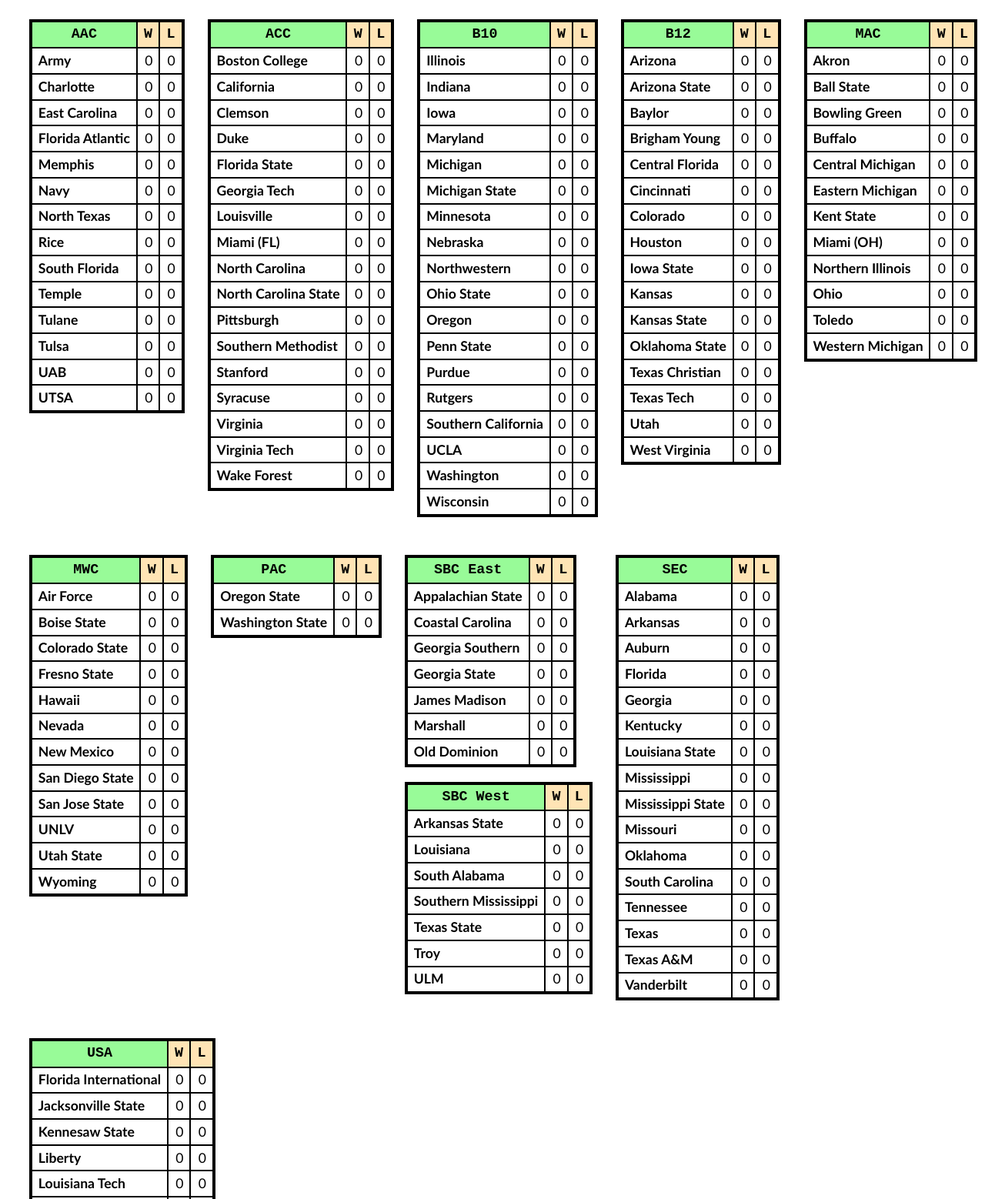
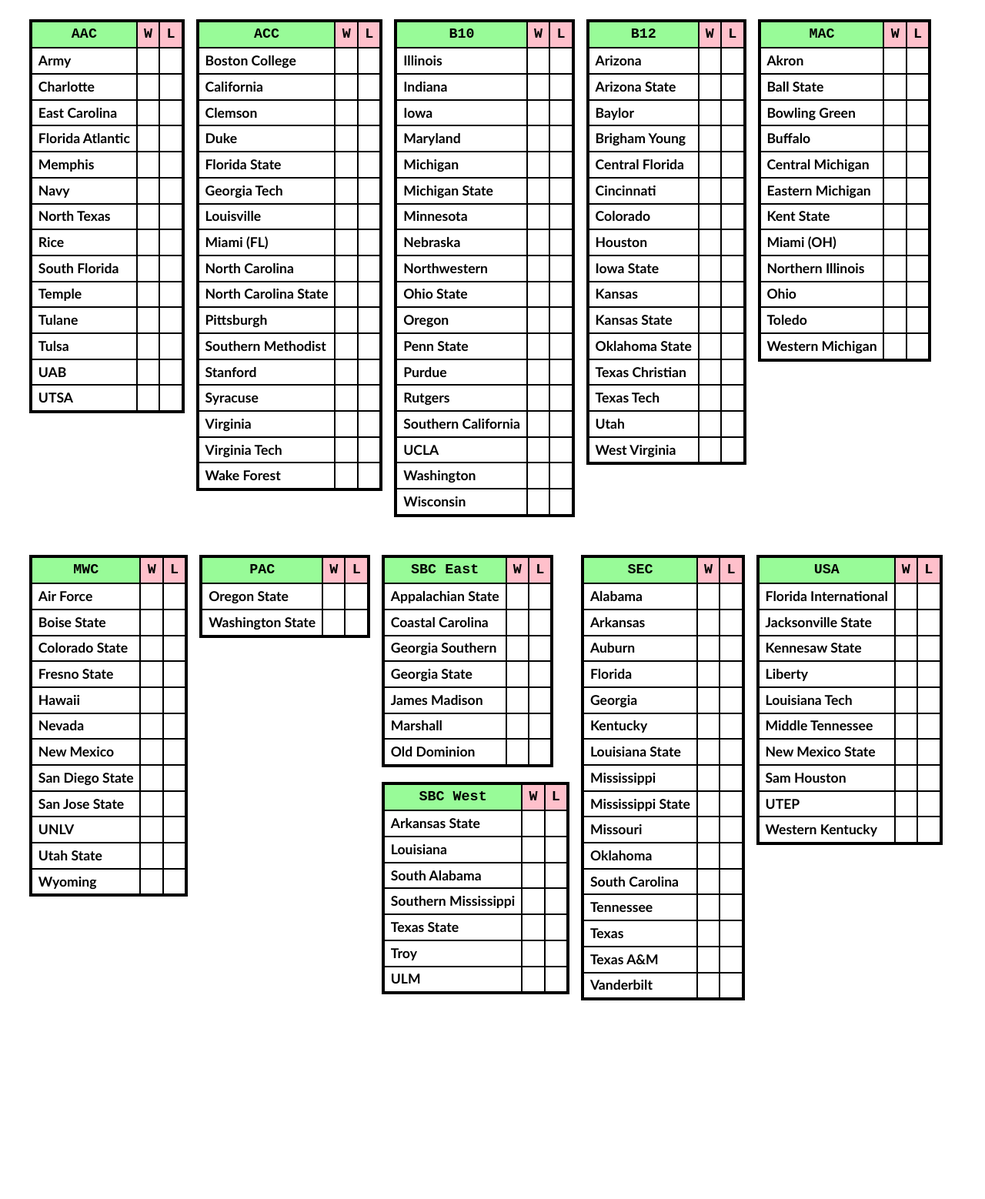
Before and after one commit to cfbmodel/cfbmodel.github.io, a plain HTML site: page 6-conferences.htm in a window 1280 px wide. Shown: the part 100-1658 px from the top of the page at 77% size. After the commit the page ends 1427 px from the top, so only its background shows below. Drawn offline with Linux system fonts and the light colour scheme.

Commit message:
Add files via upload

```diff
--- a/6-conferences.htm
+++ b/6-conferences.htm
@@ -11,145 +11,145 @@
 <a              href="4-venue.htm"       >Venue       </a>
 <a              href="5-power.htm"       >Power       </a>
 <a class="here" href="6-conferences.htm" >Conferences </a></div>
-<div style="float: left; margin-top: 30px; margin-left: 30px"><table><tr><th class=con>AAC</th><th class=rec>W</th><th class=rec>L</th></tr>
-<tr><th>Army                 </th><td>0</td><td>0</td></tr>
-<tr><th>Charlotte            </th><td>0</td><td>0</td></tr>
-<tr><th>East Carolina        </th><td>0</td><td>0</td></tr>
-<tr><th>Florida Atlantic     </th><td>0</td><td>0</td></tr>
-<tr><th>Memphis              </th><td>0</td><td>0</td></tr>
-<tr><th>Navy                 </th><td>0</td><td>0</td></tr>
-<tr><th>North Texas          </th><td>0</td><td>0</td></tr>
-<tr><th>Rice                 </th><td>0</td><td>0</td></tr>
-<tr><th>South Florida        </th><td>0</td><td>0</td></tr>
-<tr><th>Temple               </th><td>0</td><td>0</td></tr>
-<tr><th>Tulane               </th><td>0</td><td>0</td></tr>
-<tr><th>Tulsa                </th><td>0</td><td>0</td></tr>
-<tr><th>UAB                  </th><td>0</td><td>0</td></tr>
-<tr><th>UTSA                 </th><td>0</td><td>0</td></tr></table><br></div>
-<div style="float: left; margin-top: 30px; margin-left: 30px"><table><tr><th class=con>ACC</th><th class=rec>W</th><th class=rec>L</th></tr>
-<tr><th>Boston College       </th><td>0</td><td>0</td></tr>
-<tr><th>California           </th><td>0</td><td>0</td></tr>
-<tr><th>Clemson              </th><td>0</td><td>0</td></tr>
-<tr><th>Duke                 </th><td>0</td><td>0</td></tr>
-<tr><th>Florida State        </th><td>0</td><td>0</td></tr>
-<tr><th>Georgia Tech         </th><td>0</td><td>0</td></tr>
-<tr><th>Louisville           </th><td>0</td><td>0</td></tr>
-<tr><th>Miami (FL)           </th><td>0</td><td>0</td></tr>
-<tr><th>North Carolina       </th><td>0</td><td>0</td></tr>
-<tr><th>North Carolina State </th><td>0</td><td>0</td></tr>
-<tr><th>Pittsburgh           </th><td>0</td><td>0</td></tr>
-<tr><th>Southern Methodist   </th><td>0</td><td>0</td></tr>
-<tr><th>Stanford             </th><td>0</td><td>0</td></tr>
-<tr><th>Syracuse             </th><td>0</td><td>0</td></tr>
-<tr><th>Virginia             </th><td>0</td><td>0</td></tr>
-<tr><th>Virginia Tech        </th><td>0</td><td>0</td></tr>
-<tr><th>Wake Forest          </th><td>0</td><td>0</td></tr></table><br></div>
-<div style="float: left; margin-top: 30px; margin-left: 30px"><table><tr><th class=con>B10</th><th class=rec>W</th><th class=rec>L</th></tr>
-<tr><th>Illinois             </th><td>0</td><td>0</td></tr>
-<tr><th>Indiana              </th><td>0</td><td>0</td></tr>
-<tr><th>Iowa                 </th><td>0</td><td>0</td></tr>
-<tr><th>Maryland             </th><td>0</td><td>0</td></tr>
-<tr><th>Michigan             </th><td>0</td><td>0</td></tr>
-<tr><th>Michigan State       </th><td>0</td><td>0</td></tr>
-<tr><th>Minnesota            </th><td>0</td><td>0</td></tr>
-<tr><th>Nebraska             </th><td>0</td><td>0</td></tr>
-<tr><th>Northwestern         </th><td>0</td><td>0</td></tr>
-<tr><th>Ohio State           </th><td>0</td><td>0</td></tr>
-<tr><th>Oregon               </th><td>0</td><td>0</td></tr>
-<tr><th>Penn State           </th><td>0</td><td>0</td></tr>
-<tr><th>Purdue               </th><td>0</td><td>0</td></tr>
-<tr><th>Rutgers              </th><td>0</td><td>0</td></tr>
-<tr><th>Southern California  </th><td>0</td><td>0</td></tr>
-<tr><th>UCLA                 </th><td>0</td><td>0</td></tr>
-<tr><th>Washington           </th><td>0</td><td>0</td></tr>
-<tr><th>Wisconsin            </th><td>0</td><td>0</td></tr></table><br></div>
-<div style="float: left; margin-top: 30px; margin-left: 30px"><table><tr><th class=con>B12</th><th class=rec>W</th><th class=rec>L</th></tr>
-<tr><th>Arizona              </th><td>0</td><td>0</td></tr>
-<tr><th>Arizona State        </th><td>0</td><td>0</td></tr>
-<tr><th>Baylor               </th><td>0</td><td>0</td></tr>
-<tr><th>Brigham Young        </th><td>0</td><td>0</td></tr>
-<tr><th>Central Florida      </th><td>0</td><td>0</td></tr>
-<tr><th>Cincinnati           </th><td>0</td><td>0</td></tr>
-<tr><th>Colorado             </th><td>0</td><td>0</td></tr>
-<tr><th>Houston              </th><td>0</td><td>0</td></tr>
-<tr><th>Iowa State           </th><td>0</td><td>0</td></tr>
-<tr><th>Kansas               </th><td>0</td><td>0</td></tr>
-<tr><th>Kansas State         </th><td>0</td><td>0</td></tr>
-<tr><th>Oklahoma State       </th><td>0</td><td>0</td></tr>
-<tr><th>Texas Christian      </th><td>0</td><td>0</td></tr>
-<tr><th>Texas Tech           </th><td>0</td><td>0</td></tr>
-<tr><th>Utah                 </th><td>0</td><td>0</td></tr>
-<tr><th>West Virginia        </th><td>0</td><td>0</td></tr></table><br></div>
-<div style="float: left; margin-top: 30px; margin-left: 30px"><table><tr><th class=con>MAC</th><th class=rec>W</th><th class=rec>L</th></tr>
-<tr><th>Akron                </th><td>0</td><td>0</td></tr>
-<tr><th>Ball State           </th><td>0</td><td>0</td></tr>
-<tr><th>Bowling Green        </th><td>0</td><td>0</td></tr>
-<tr><th>Buffalo              </th><td>0</td><td>0</td></tr>
-<tr><th>Central Michigan     </th><td>0</td><td>0</td></tr>
-<tr><th>Eastern Michigan     </th><td>0</td><td>0</td></tr>
-<tr><th>Kent State           </th><td>0</td><td>0</td></tr>
-<tr><th>Miami (OH)           </th><td>0</td><td>0</td></tr>
-<tr><th>Northern Illinois    </th><td>0</td><td>0</td></tr>
-<tr><th>Ohio                 </th><td>0</td><td>0</td></tr>
-<tr><th>Toledo               </th><td>0</td><td>0</td></tr>
-<tr><th>Western Michigan     </th><td>0</td><td>0</td></tr></table><br></div><br style="clear: both">
-<div style="float: left; margin-top: 30px; margin-left: 30px"><table><tr><th class=con>MWC</th><th class=rec>W</th><th class=rec>L</th></tr>
-<tr><th>Air Force            </th><td>0</td><td>0</td></tr>
-<tr><th>Boise State          </th><td>0</td><td>0</td></tr>
-<tr><th>Colorado State       </th><td>0</td><td>0</td></tr>
-<tr><th>Fresno State         </th><td>0</td><td>0</td></tr>
-<tr><th>Hawaii               </th><td>0</td><td>0</td></tr>
-<tr><th>Nevada               </th><td>0</td><td>0</td></tr>
-<tr><th>New Mexico           </th><td>0</td><td>0</td></tr>
-<tr><th>San Diego State      </th><td>0</td><td>0</td></tr>
-<tr><th>San Jose State       </th><td>0</td><td>0</td></tr>
-<tr><th>UNLV                 </th><td>0</td><td>0</td></tr>
-<tr><th>Utah State           </th><td>0</td><td>0</td></tr>
-<tr><th>Wyoming              </th><td>0</td><td>0</td></tr></table><br></div>
-<div style="float: left; margin-top: 30px; margin-left: 30px"><table><tr><th class=con>PAC</th><th class=rec>W</th><th class=rec>L</th></tr>
-<tr><th>Oregon State         </th><td>0</td><td>0</td></tr>
-<tr><th>Washington State     </th><td>0</td><td>0</td></tr></table><br></div>
-<div style="float: left; margin-top: 30px; margin-left: 30px"><table><tr><th class=con>SBC East</th><th class=rec>W</th><th class=rec>L</th></tr>
-<tr><th>Appalachian State    </th><td>0</td><td>0</td></tr>
-<tr><th>Coastal Carolina     </th><td>0</td><td>0</td></tr>
-<tr><th>Georgia Southern     </th><td>0</td><td>0</td></tr>
-<tr><th>Georgia State        </th><td>0</td><td>0</td></tr>
-<tr><th>James Madison        </th><td>0</td><td>0</td></tr>
-<tr><th>Marshall             </th><td>0</td><td>0</td></tr>
-<tr><th>Old Dominion         </th><td>0</td><td>0</td></tr></table><br><table><tr><th class=con>SBC West</th><th class=rec>W</th><th class=rec>L</th></tr>
-<tr><th>Arkansas State       </th><td>0</td><td>0</td></tr>
-<tr><th>Louisiana            </th><td>0</td><td>0</td></tr>
-<tr><th>South Alabama        </th><td>0</td><td>0</td></tr>
-<tr><th>Southern Mississippi </th><td>0</td><td>0</td></tr>
-<tr><th>Texas State          </th><td>0</td><td>0</td></tr>
-<tr><th>Troy                 </th><td>0</td><td>0</td></tr>
-<tr><th>ULM                  </th><td>0</td><td>0</td></tr></table><br></div>
-<div style="float: left; margin-top: 30px; margin-left: 30px"><table><tr><th class=con>SEC</th><th class=rec>W</th><th class=rec>L</th></tr>
-<tr><th>Alabama              </th><td>0</td><td>0</td></tr>
-<tr><th>Arkansas             </th><td>0</td><td>0</td></tr>
-<tr><th>Auburn               </th><td>0</td><td>0</td></tr>
-<tr><th>Florida              </th><td>0</td><td>0</td></tr>
-<tr><th>Georgia              </th><td>0</td><td>0</td></tr>
-<tr><th>Kentucky             </th><td>0</td><td>0</td></tr>
-<tr><th>Louisiana State      </th><td>0</td><td>0</td></tr>
-<tr><th>Mississippi          </th><td>0</td><td>0</td></tr>
-<tr><th>Mississippi State    </th><td>0</td><td>0</td></tr>
-<tr><th>Missouri             </th><td>0</td><td>0</td></tr>
-<tr><th>Oklahoma             </th><td>0</td><td>0</td></tr>
-<tr><th>South Carolina       </th><td>0</td><td>0</td></tr>
-<tr><th>Tennessee            </th><td>0</td><td>0</td></tr>
-<tr><th>Texas                </th><td>0</td><td>0</td></tr>
-<tr><th>Texas A&M            </th><td>0</td><td>0</td></tr>
-<tr><th>Vanderbilt           </th><td>0</td><td>0</td></tr></table><br></div>
-<div style="float: left; margin-top: 30px; margin-left: 30px"><table><tr><th class=con>USA</th><th class=rec>W</th><th class=rec>L</th></tr>
-<tr><th>Florida International</th><td>0</td><td>0</td></tr>
-<tr><th>Jacksonville State   </th><td>0</td><td>0</td></tr>
-<tr><th>Kennesaw State       </th><td>0</td><td>0</td></tr>
-<tr><th>Liberty              </th><td>0</td><td>0</td></tr>
-<tr><th>Louisiana Tech       </th><td>0</td><td>0</td></tr>
-<tr><th>Middle Tennessee     </th><td>0</td><td>0</td></tr>
-<tr><th>New Mexico State     </th><td>0</td><td>0</td></tr>
-<tr><th>Sam Houston          </th><td>0</td><td>0</td></tr>
-<tr><th>UTEP                 </th><td>0</td><td>0</td></tr>
-<tr><th>Western Kentucky     </th><td>0</td><td>0</td></tr></table><br></div><br style="clear: both">
+<div style="float: left; margin-top: 30px; margin-left: 30px"><table><tr><th class=con>AAC     </th><th class=rec>W</th><th class=rec>L</th></tr>
+<tr><th>Army                 </th><td></td><td></td></tr>
+<tr><th>Charlotte            </th><td></td><td></td></tr>
+<tr><th>East Carolina        </th><td></td><td></td></tr>
+<tr><th>Florida Atlantic     </th><td></td><td></td></tr>
+<tr><th>Memphis              </th><td></td><td></td></tr>
+<tr><th>Navy                 </th><td></td><td></td></tr>
+<tr><th>North Texas          </th><td></td><td></td></tr>
+<tr><th>Rice                 </th><td></td><td></td></tr>
+<tr><th>South Florida        </th><td></td><td></td></tr>
+<tr><th>Temple               </th><td></td><td></td></tr>
+<tr><th>Tulane               </th><td></td><td></td></tr>
+<tr><th>Tulsa                </th><td></td><td></td></tr>
+<tr><th>UAB                  </th><td></td><td></td></tr>
+<tr><th>UTSA                 </th><td></td><td></td></tr></table><br></div>
+<div style="float: left; margin-top: 30px; margin-left: 15px"><table><tr><th class=con>ACC     </th><th class=rec>W</th><th class=rec>L</th></tr>
+<tr><th>Boston College       </th><td></td><td></td></tr>
+<tr><th>California           </th><td></td><td></td></tr>
+<tr><th>Clemson              </th><td></td><td></td></tr>
+<tr><th>Duke                 </th><td></td><td></td></tr>
+<tr><th>Florida State        </th><td></td><td></td></tr>
+<tr><th>Georgia Tech         </th><td></td><td></td></tr>
+<tr><th>Louisville           </th><td></td><td></td></tr>
+<tr><th>Miami (FL)           </th><td></td><td></td></tr>
+<tr><th>North Carolina       </th><td></td><td></td></tr>
+<tr><th>North Carolina State </th><td></td><td></td></tr>
+<tr><th>Pittsburgh           </th><td></td><td></td></tr>
+<tr><th>Southern Methodist   </th><td></td><td></td></tr>
+<tr><th>Stanford             </th><td></td><td></td></tr>
+<tr><th>Syracuse             </th><td></td><td></td></tr>
+<tr><th>Virginia             </th><td></td><td></td></tr>
+<tr><th>Virginia Tech        </th><td></td><td></td></tr>
+<tr><th>Wake Forest          </th><td></td><td></td></tr></table><br></div>
+<div style="float: left; margin-top: 30px; margin-left: 15px"><table><tr><th class=con>B10     </th><th class=rec>W</th><th class=rec>L</th></tr>
+<tr><th>Illinois             </th><td></td><td></td></tr>
+<tr><th>Indiana              </th><td></td><td></td></tr>
+<tr><th>Iowa                 </th><td></td><td></td></tr>
+<tr><th>Maryland             </th><td></td><td></td></tr>
+<tr><th>Michigan             </th><td></td><td></td></tr>
+<tr><th>Michigan State       </th><td></td><td></td></tr>
+<tr><th>Minnesota            </th><td></td><td></td></tr>
+<tr><th>Nebraska             </th><td></td><td></td></tr>
+<tr><th>Northwestern         </th><td></td><td></td></tr>
+<tr><th>Ohio State           </th><td></td><td></td></tr>
+<tr><th>Oregon               </th><td></td><td></td></tr>
+<tr><th>Penn State           </th><td></td><td></td></tr>
+<tr><th>Purdue               </th><td></td><td></td></tr>
+<tr><th>Rutgers              </th><td></td><td></td></tr>
+<tr><th>Southern California  </th><td></td><td></td></tr>
+<tr><th>UCLA                 </th><td></td><td></td></tr>
+<tr><th>Washington           </th><td></td><td></td></tr>
+<tr><th>Wisconsin            </th><td></td><td></td></tr></table><br></div>
+<div style="float: left; margin-top: 30px; margin-left: 15px"><table><tr><th class=con>B12     </th><th class=rec>W</th><th class=rec>L</th></tr>
+<tr><th>Arizona              </th><td></td><td></td></tr>
+<tr><th>Arizona State        </th><td></td><td></td></tr>
+<tr><th>Baylor               </th><td></td><td></td></tr>
+<tr><th>Brigham Young        </th><td></td><td></td></tr>
+<tr><th>Central Florida      </th><td></td><td></td></tr>
+<tr><th>Cincinnati           </th><td></td><td></td></tr>
+<tr><th>Colorado             </th><td></td><td></td></tr>
+<tr><th>Houston              </th><td></td><td></td></tr>
+<tr><th>Iowa State           </th><td></td><td></td></tr>
+<tr><th>Kansas               </th><td></td><td></td></tr>
+<tr><th>Kansas State         </th><td></td><td></td></tr>
+<tr><th>Oklahoma State       </th><td></td><td></td></tr>
+<tr><th>Texas Christian      </th><td></td><td></td></tr>
+<tr><th>Texas Tech           </th><td></td><td></td></tr>
+<tr><th>Utah                 </th><td></td><td></td></tr>
+<tr><th>West Virginia        </th><td></td><td></td></tr></table><br></div>
+<div style="float: left; margin-top: 30px; margin-left: 15px"><table><tr><th class=con>MAC     </th><th class=rec>W</th><th class=rec>L</th></tr>
+<tr><th>Akron                </th><td></td><td></td></tr>
+<tr><th>Ball State           </th><td></td><td></td></tr>
+<tr><th>Bowling Green        </th><td></td><td></td></tr>
+<tr><th>Buffalo              </th><td></td><td></td></tr>
+<tr><th>Central Michigan     </th><td></td><td></td></tr>
+<tr><th>Eastern Michigan     </th><td></td><td></td></tr>
+<tr><th>Kent State           </th><td></td><td></td></tr>
+<tr><th>Miami (OH)           </th><td></td><td></td></tr>
+<tr><th>Northern Illinois    </th><td></td><td></td></tr>
+<tr><th>Ohio                 </th><td></td><td></td></tr>
+<tr><th>Toledo               </th><td></td><td></td></tr>
+<tr><th>Western Michigan     </th><td></td><td></td></tr></table><br></div><br style="clear: both">
+<div style="float: left; margin-top: 30px; margin-left: 30px"><table><tr><th class=con>MWC     </th><th class=rec>W</th><th class=rec>L</th></tr>
+<tr><th>Air Force            </th><td></td><td></td></tr>
+<tr><th>Boise State          </th><td></td><td></td></tr>
+<tr><th>Colorado State       </th><td></td><td></td></tr>
+<tr><th>Fresno State         </th><td></td><td></td></tr>
+<tr><th>Hawaii               </th><td></td><td></td></tr>
+<tr><th>Nevada               </th><td></td><td></td></tr>
+<tr><th>New Mexico           </th><td></td><td></td></tr>
+<tr><th>San Diego State      </th><td></td><td></td></tr>
+<tr><th>San Jose State       </th><td></td><td></td></tr>
+<tr><th>UNLV                 </th><td></td><td></td></tr>
+<tr><th>Utah State           </th><td></td><td></td></tr>
+<tr><th>Wyoming              </th><td></td><td></td></tr></table><br></div>
+<div style="float: left; margin-top: 30px; margin-left: 15px"><table><tr><th class=con>PAC     </th><th class=rec>W</th><th class=rec>L</th></tr>
+<tr><th>Oregon State         </th><td></td><td></td></tr>
+<tr><th>Washington State     </th><td></td><td></td></tr></table><br></div>
+<div style="float: left; margin-top: 30px; margin-left: 15px"><table><tr><th class=con>SBC East</th><th class=rec>W</th><th class=rec>L</th></tr>
+<tr><th>Appalachian State    </th><td></td><td></td></tr>
+<tr><th>Coastal Carolina     </th><td></td><td></td></tr>
+<tr><th>Georgia Southern     </th><td></td><td></td></tr>
+<tr><th>Georgia State        </th><td></td><td></td></tr>
+<tr><th>James Madison        </th><td></td><td></td></tr>
+<tr><th>Marshall             </th><td></td><td></td></tr>
+<tr><th>Old Dominion         </th><td></td><td></td></tr></table><br><table><tr><th class=con>SBC West</th><th class=rec>W</th><th class=rec>L</th></tr>
+<tr><th>Arkansas State       </th><td></td><td></td></tr>
+<tr><th>Louisiana            </th><td></td><td></td></tr>
+<tr><th>South Alabama        </th><td></td><td></td></tr>
+<tr><th>Southern Mississippi </th><td></td><td></td></tr>
+<tr><th>Texas State          </th><td></td><td></td></tr>
+<tr><th>Troy                 </th><td></td><td></td></tr>
+<tr><th>ULM                  </th><td></td><td></td></tr></table><br></div>
+<div style="float: left; margin-top: 30px; margin-left: 15px"><table><tr><th class=con>SEC     </th><th class=rec>W</th><th class=rec>L</th></tr>
+<tr><th>Alabama              </th><td></td><td></td></tr>
+<tr><th>Arkansas             </th><td></td><td></td></tr>
+<tr><th>Auburn               </th><td></td><td></td></tr>
+<tr><th>Florida              </th><td></td><td></td></tr>
+<tr><th>Georgia              </th><td></td><td></td></tr>
+<tr><th>Kentucky             </th><td></td><td></td></tr>
+<tr><th>Louisiana State      </th><td></td><td></td></tr>
+<tr><th>Mississippi          </th><td></td><td></td></tr>
+<tr><th>Mississippi State    </th><td></td><td></td></tr>
+<tr><th>Missouri             </th><td></td><td></td></tr>
+<tr><th>Oklahoma             </th><td></td><td></td></tr>
+<tr><th>South Carolina       </th><td></td><td></td></tr>
+<tr><th>Tennessee            </th><td></td><td></td></tr>
+<tr><th>Texas                </th><td></td><td></td></tr>
+<tr><th>Texas A&M            </th><td></td><td></td></tr>
+<tr><th>Vanderbilt           </th><td></td><td></td></tr></table><br></div>
+<div style="float: left; margin-top: 30px; margin-left: 15px"><table><tr><th class=con>USA     </th><th class=rec>W</th><th class=rec>L</th></tr>
+<tr><th>Florida International</th><td></td><td></td></tr>
+<tr><th>Jacksonville State   </th><td></td><td></td></tr>
+<tr><th>Kennesaw State       </th><td></td><td></td></tr>
+<tr><th>Liberty              </th><td></td><td></td></tr>
+<tr><th>Louisiana Tech       </th><td></td><td></td></tr>
+<tr><th>Middle Tennessee     </th><td></td><td></td></tr>
+<tr><th>New Mexico State     </th><td></td><td></td></tr>
+<tr><th>Sam Houston          </th><td></td><td></td></tr>
+<tr><th>UTEP                 </th><td></td><td></td></tr>
+<tr><th>Western Kentucky     </th><td></td><td></td></tr></table><br></div><br style="clear: both">
 </body></html>
--- a/css.css
+++ b/css.css
@@ -1,20 +1,22 @@
  *            {box-sizing: border-box}
- body         {font-family: Calibri, sans-serif; font-size: 100%}
+ body         {font-size: 100%; font-family: Calibri, sans-serif}
+ p            {font-size: 1.05rem; line-height: 1.30rem}
  img          {max-width: 100%; height: auto}
  h1           {margin: 10px auto}
  h2           {text-align: center}
  h3           {margin-bottom: 10px}
  table        {line-height: 1rem; border: 4px solid black; border-collapse: collapse}
- th           {font-size: 1.10rem; padding: 0.4911rem; border: 2px solid black; text-align: left }
- td           {font-size: 1.10rem; padding: 0.4911rem; border: 2px solid black; text-align: right}
- p            {font-size: 1.05rem; line-height: 1.30rem}
+ th           {text-align: left ; font-size: 1.10rem; padding: 0.4911rem; border: 2px solid black}
+ td           {text-align: right; font-size: 1.10rem; padding: 0.4911rem; border: 2px solid black}
  a            {text-decoration: none}
  a:link       {color: blue}
  a:visited    {color: blue}
 .menu         {width: 100%; overflow: auto; background: black}
-.menu a       {float: left; color: white; width: 14.28%; font-size: 1.05rem; padding: 0.4688rem; text-align: center; text-decoration: none}
-.menu a.here  {color: black; background: gold; font-weight: bold}
-.menu a:hover {color: black; background: gold; font-weight: bold}
+.menu a       {float: left; width: 14.28%; color: white; font-size: 1.05rem; padding: 0.4688rem; text-align: center; text-decoration: none}
+.menu a.here  {font-weight: bold; color: black; background: gold}
+.menu a:hover {font-weight: bold; color: black; background: gold}
 @media screen and (max-width: 500px) {.menu a {float: none; width: 100%; display: block; text-align: left}}
-.con          {font-family: 'Roboto Mono', monospace; font-size: 1.15rem; padding: 0.5134rem; text-align: center; background: palegreen}
-.rec          {font-family: 'Roboto Mono', monospace; font-size: 1.15rem; padding: 0.5134rem; text-align: center; background: moccasin }
+.pow          {background: palegreen; font-family: 'Roboto Mono', monospace; font-size: 1.15rem; padding: 0.5134rem; text-align: center}
+.num          {background: pink     ; font-weight: bold                    ; font-size: 1.05rem; padding: 0.4688rem}
+.con          {background: palegreen; font-family: 'Roboto Mono', monospace; font-size: 1.15rem; padding: 0.5134rem; text-align: center}
+.rec          {background: pink     ; font-family: 'Roboto Mono', monospace; font-size: 1.15rem; padding: 0.5134rem; text-align: center}
```
Also changed, not shown: 5-power.htm (added, +29 -0 lines), index.html (+7 -6 lines).
